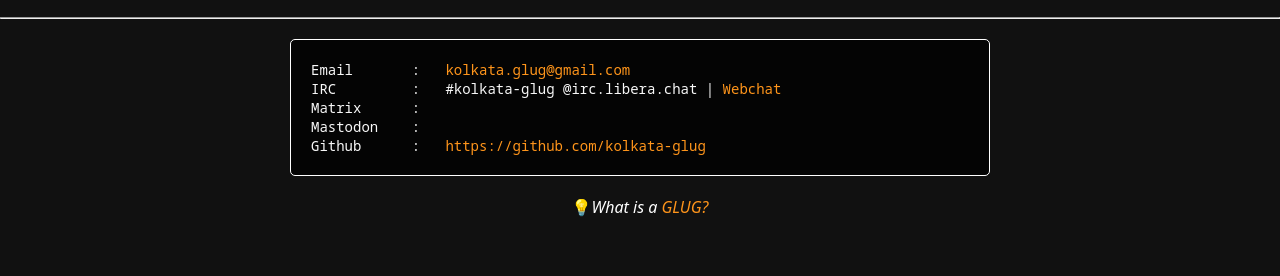
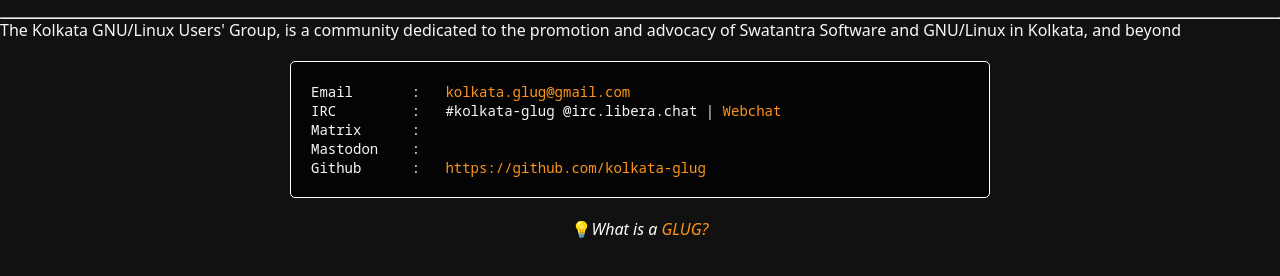
Before and after one commit to kolkata-glug/kolkata-glug.github.io, a website: page index.html in a window 1280 px wide. Shown: the part 66-342 px from the top of the page. Drawn offline with Linux system fonts and the light colour scheme.

Commit message:
Update index.html

```diff
--- a/index.html
+++ b/index.html
@@ -12,6 +12,7 @@
     <main>
         <h1>Welcome to Kolkata GNU/Linux User's Group</h1>
         <hr>
+        The Kolkata GNU/Linux Users' Group, is a community dedicated to the promotion and advocacy of Swatantra Software and GNU/Linux in Kolkata, and beyond
         <pre id="socials">Email       :   <a href="mailto:kolkata.glug@gmail.com">kolkata.glug@gmail.com</a>
 IRC         :   #kolkata-glug @irc.libera.chat | <a href="http://web.libera.chat/?nick=Guest?#kolkata-glug" target="_blank">Webchat</a>
 Matrix      :
```
